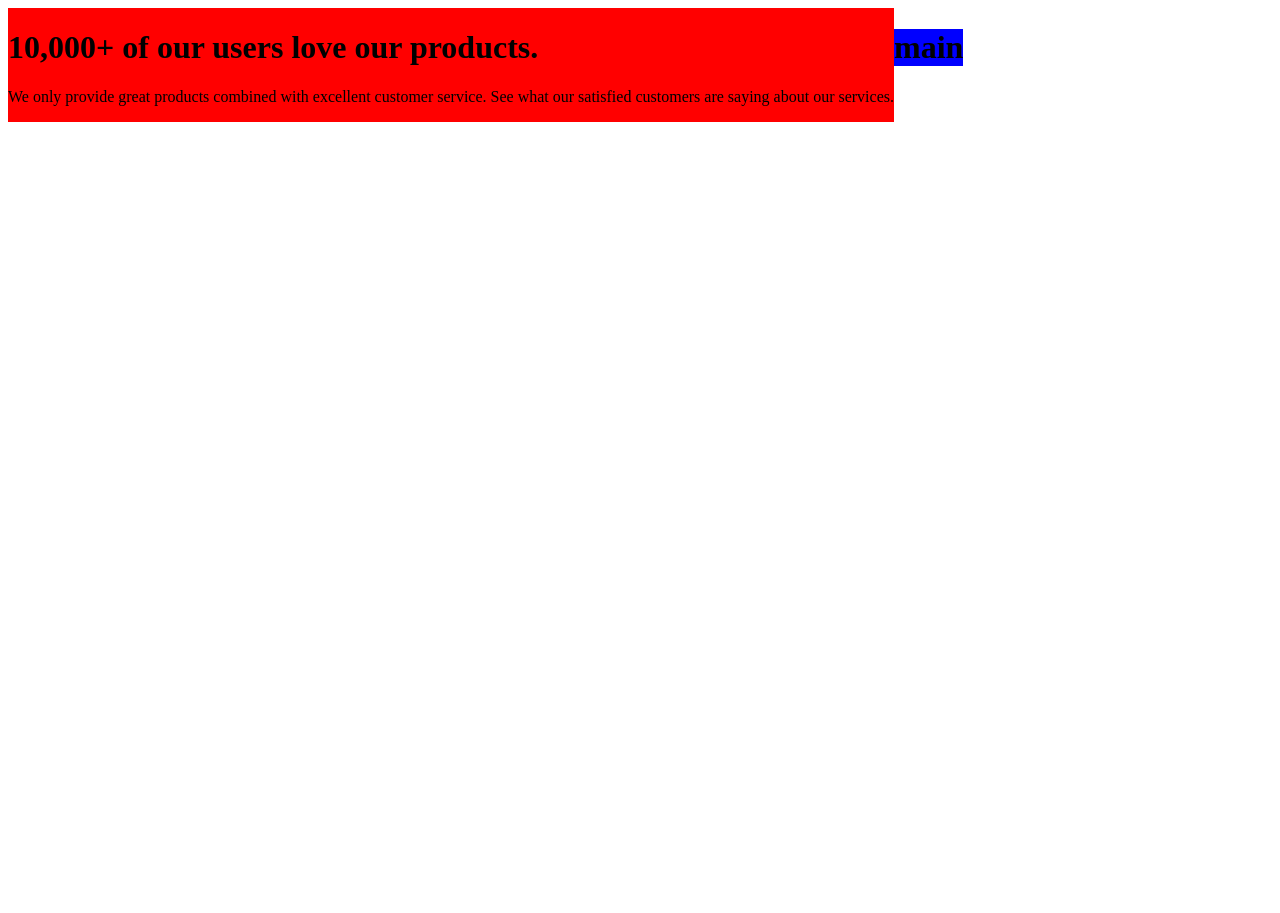
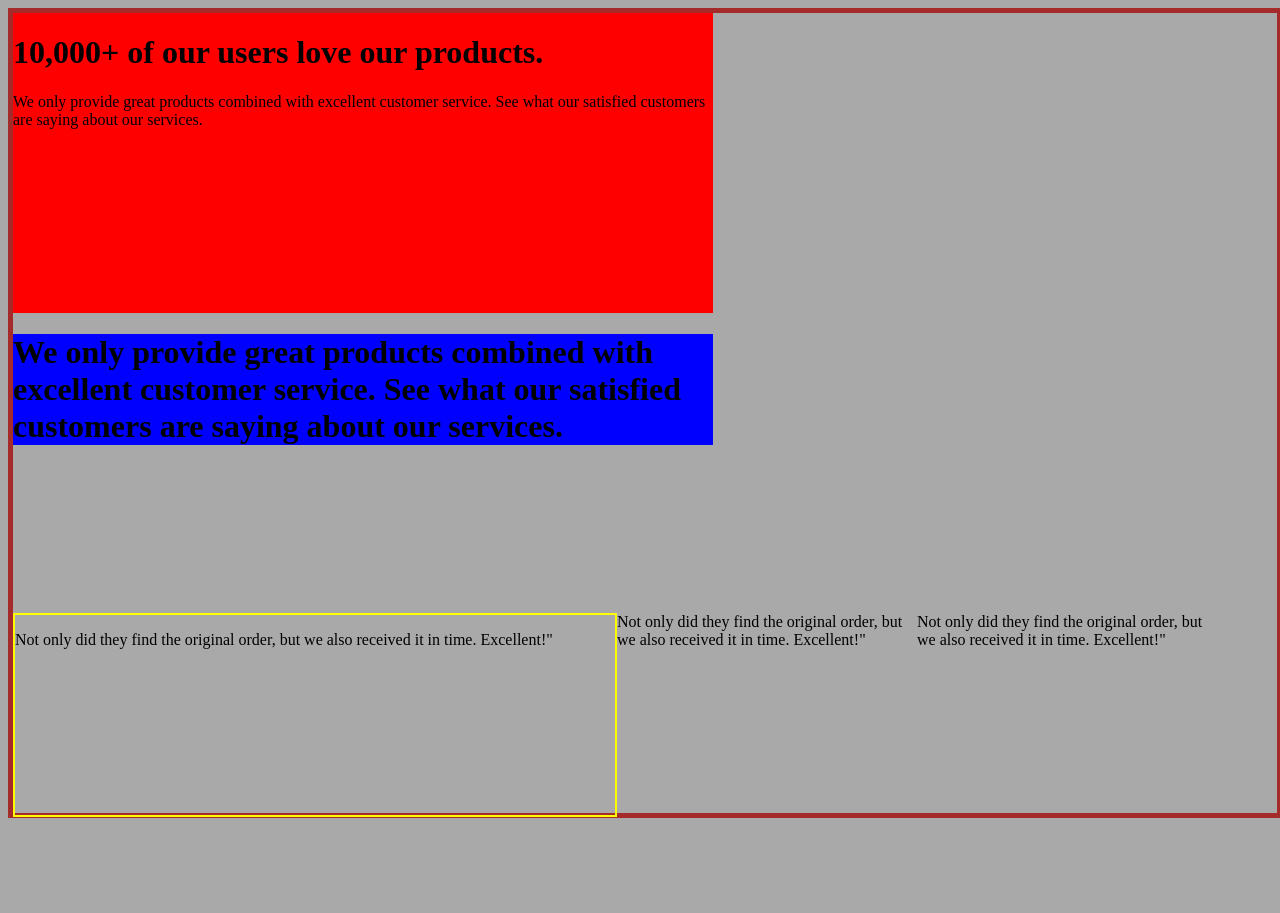
Before and after one commit to trend87/Social-Proof-Section_Challenge, a plain HTML site: page index.html in a window 1280 px wide. Before the commit the page ends 800 px from the top, so only its background shows below. Drawn offline with Linux system fonts and the light colour scheme.

Commit message:
added flex property to boxes

```diff
--- a/css/style.css
+++ b/css/style.css
@@ -1,6 +1,44 @@
 body{
-    background-color: hsl(0, 0%, 100%);
+    /* background-color: hsl(0, 0%, 100%); */
+    background-color: darkgray;
+    /* box-sizing: border-box; */
 }
 .wrapper{
     display: flex;
+    /* align-items: center;
+    justify-content: center; */
+    height: 100vh;
+    width: 100%;
+    border: 5px solid brown;
+    flex-wrap: wrap;
 }
+.box{
+    height: 300px;
+    max-width: 700px;
+    flex-grow: 1;
+}
+.flex-container{
+    background-color:  hsl(300, 43%, 22%);
+
+
+
+
+}
+.test{
+    justify-content: space-between;
+}
+.test-1{
+
+    height: 200px;
+    width: 600px;
+    border: 2px solid yellow;
+
+}
+.test-2{
+    height: 300px;
+    width: 300px;
+}
+.test-3{
+    height: 300px;
+    width: 300px;
+}
--- a/index.html
+++ b/index.html
@@ -10,15 +10,24 @@
 <body>
     <main>
         <div class="wrapper">
-            <div class="flex-container" style="background-color: red;">
+            <div class=" box flex-container" style="background-color: red; ">
                 <h1>10,000+ of our users love our products.</h1>
                 <p>We only provide great products combined with excellent customer service.
                     See what our satisfied customers are saying about our services. </p>
 
             </div>
-            <div>
-                <h1 style="background-color: blue;">main</h1>
+            <div class="box myh1">
+                <h1  style="background-color: blue;">We only provide great products combined with excellent customer service.
+                    See what our satisfied customers are saying about our services.</h1>
             </div>
+
+            <div class=" test test-1">
+                <p>Not only did they find the original order, but we also received it in time. Excellent!"</p>
+            </div>
+            <div class="test test-2">
+                Not only did they find the original order, but we also received it in time. Excellent!"
+            </div>
+            <div class="test test-3">Not only did they find the original order, but we also received it in time. Excellent!"</div>
 
         </div>
     </main>
```
